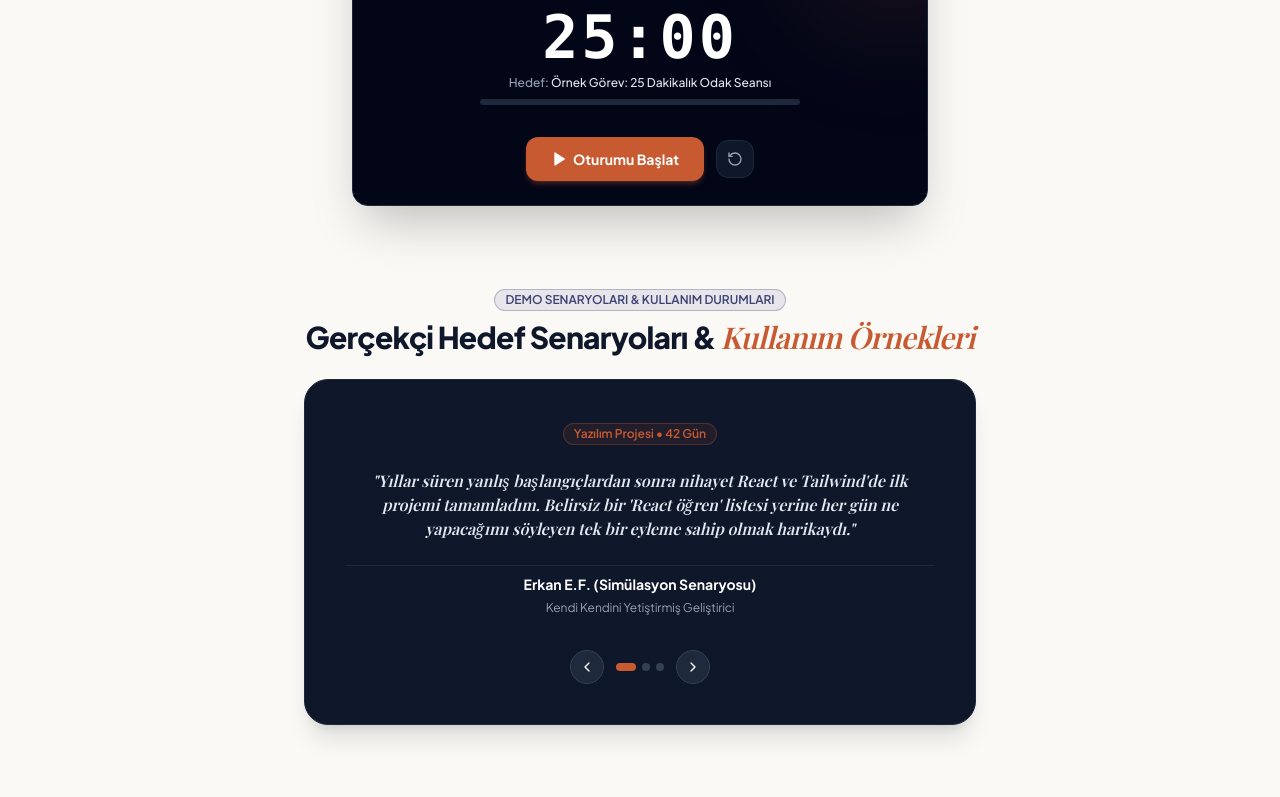
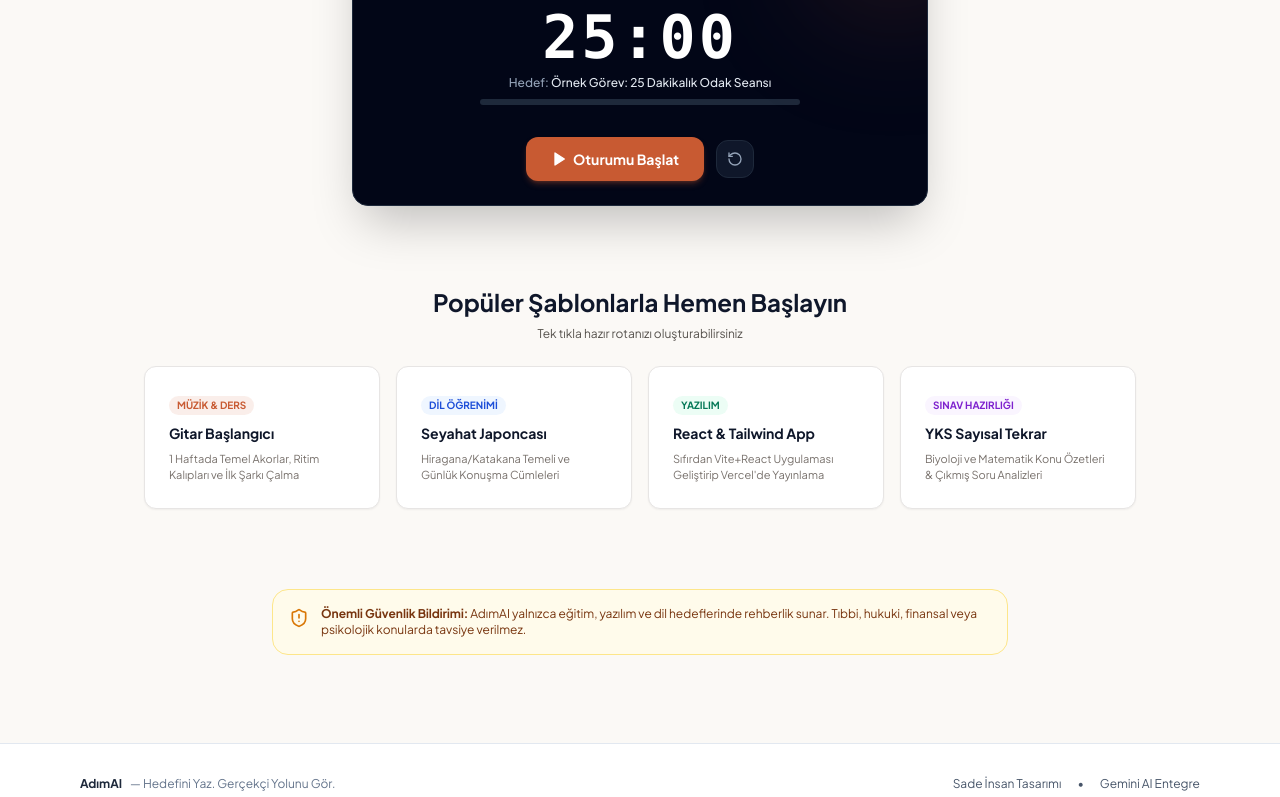
Before and after one commit to Laplace158/adim-ai, a React (Vite) app: page / in a window 1280 px wide. Shown: the part 2000-2797 px from the top of the page. Built offline with nearby package versions, Linux system fonts and the light colour scheme; a web font is replaced by a local one.

Commit message:
fix: High contrast black heading for Hedef Sonunda Oluşacak Somut Kanıtlar and remove Demo Scenarios / Testimonials section

```diff
--- a/src/components/LandingPage.tsx
+++ b/src/components/LandingPage.tsx
@@ -10,37 +10,6 @@ interface LandingPageProps {
 }
 
 export const LandingPage: React.FC<LandingPageProps> = ({ onStartGoal }) => {
-  const [activeTestimonialIdx, setActiveTestimonialIdx] = useState(0);
-
-  const testimonials = [
-    {
-      quote: "Yıllar süren yanlış başlangıçlardan sonra nihayet React ve Tailwind'de ilk projemi tamamladım. Belirsiz bir 'React öğren' listesi yerine her gün ne yapacağımı söyleyen tek bir eyleme sahip olmak harikaydı.",
-      author: "Erkan E.F.",
-      role: "Kendi Kendini Yetiştirmiş Geliştirici",
-      badge: "Yazılım Projesi • 42 Gün"
-    },
-    {
-      quote: "Japonca Hiragana ve Katakana alfabesini öğrenirken hep pes ediyordum. AdımAI günlük 25 dakikalık odak seansları ve Tofugu linkleriyle 2 haftada seyahat cümlelerimi konuşmamı sağladı.",
-      author: "Selin K.",
-      role: "Tasarımcı & Gezgin",
-      badge: "Dil Öğrenimi • 28 Gün"
-    },
-    {
-      quote: "YKS Biyoloji ve Matematik çalışırken konu dağları arasında kayboluyordum. Süreç bittiğinde elime verilen somut kanıt listesi ve deneme analizleri netlerimi %35 artırdı.",
-      author: "Mert Y.",
-      role: "YKS Sayısal Öğrencisi",
-      badge: "Sınav Hazırlığı • 60 Gün"
-    }
-  ];
-
-  const handleNextTestimonial = () => {
-    setActiveTestimonialIdx(prev => (prev + 1) % testimonials.length);
-  };
-
-  const handlePrevTestimonial = () => {
-    setActiveTestimonialIdx(prev => (prev - 1 + testimonials.length) % testimonials.length);
-  };
-
   return (
     <div className="space-y-20 py-6 sm:py-10">
       {/* Hero Section */}
@@ -179,55 +148,7 @@ export const LandingPage: React.FC<LandingPageProps> = ({ onStartGoal }) => {
           <FocusTimerWidget taskTitle="Örnek Görev: 25 Dakikalık Odak Seansı" defaultMinutes={25} />
         </div>
       </section>
-      {/* Demo Use Case Scenarios */}
-      <section className="max-w-4xl mx-auto px-4 text-center space-y-6">
-        <div className="space-y-2">
-          <Badge variant="indigo" className="font-semibold">DEMO SENARYOLARI & KULLANIM DURUMLARI</Badge>
-          <h2 className="text-3xl font-extrabold text-slate-900 tracking-tight">
-            Gerçekçi Hedef Senaryoları & <span className="font-serif italic font-normal text-[#C85A32]">Kullanım Örnekleri</span>
-          </h2>
-        </div>
 
-        <div className="bg-slate-900 text-white rounded-3xl p-6 sm:p-10 border border-slate-800 shadow-xl space-y-6 relative max-w-2xl mx-auto">
-          <Badge variant="terracotta" className="text-xs">{testimonials[activeTestimonialIdx].badge}</Badge>
-
-          <p className="text-sm sm:text-base text-slate-200 italic leading-relaxed font-serif">
-            "{testimonials[activeTestimonialIdx].quote}"
-          </p>
-
-          <div className="pt-2 border-t border-slate-800">
-            <span className="font-bold text-white text-sm block">{testimonials[activeTestimonialIdx].author} (Simülasyon Senaryosu)</span>
-            <span className="text-xs text-slate-400">{testimonials[activeTestimonialIdx].role}</span>
-          </div>
-
-          <div className="flex items-center justify-center gap-3 pt-2">
-            <button
-              onClick={handlePrevTestimonial}
-              className="p-2 rounded-full border border-slate-700 bg-slate-800 hover:bg-slate-700 text-white transition-colors"
-              title="Önceki Deneyim"
-            >
-              <ChevronLeft className="w-4 h-4" />
-            </button>
-            <div className="flex items-center gap-1.5">
-              {testimonials.map((_, idx) => (
-                <span
-                  key={idx}
-                  className={`w-2 h-2 rounded-full transition-all ${
-                    idx === activeTestimonialIdx ? 'bg-[#C85A32] w-5' : 'bg-slate-700'
-                  }`}
-                />
-              ))}
-            </div>
-            <button
-              onClick={handleNextTestimonial}
-              className="p-2 rounded-full border border-slate-700 bg-slate-800 hover:bg-slate-700 text-white transition-colors"
-              title="Sonraki Deneyim"
-            >
-              <ChevronRight className="w-4 h-4" />
-            </button>
-          </div>
-        </div>
-      </section>
 
       {/* Ready-to-use Popular Templates Quick Picker */}
       <section className="max-w-5xl mx-auto px-4 space-y-6">
--- a/src/components/PlanOverview/GoalAnalysisPreview.tsx
+++ b/src/components/PlanOverview/GoalAnalysisPreview.tsx
@@ -224,19 +224,19 @@ export const GoalAnalysisPreview: React.FC<GoalAnalysisPreviewProps> = ({
         </div>
       </div>
 
-      {/* Final Evidence Output — Black Title & Sleek Dark Card */}
-      <Card className="bg-slate-950 text-white space-y-4 border border-slate-800 shadow-xl">
-        <div className="flex items-center gap-2 pb-3 border-b border-slate-800">
-          <Award className="w-5 h-5 text-amber-400" />
-          <h4 className="font-black text-lg text-white tracking-tight">
+      {/* Final Evidence Output — Sharp High Contrast Black Title */}
+      <Card className="bg-white text-slate-900 space-y-4 border border-slate-300 shadow-md">
+        <div className="flex items-center gap-2 pb-3 border-b border-slate-200">
+          <Award className="w-5 h-5 text-[#C85A32]" />
+          <h4 className="font-black text-lg text-slate-900 tracking-tight">
             Hedef Sonunda Oluşacak Somut Kanıtlar
           </h4>
         </div>
         <div className="grid grid-cols-1 sm:grid-cols-3 gap-3 text-xs">
           {finalEvidence.map((ev, idx) => (
-            <div key={idx} className="bg-slate-900 p-3.5 rounded-xl border border-slate-800 flex items-start gap-2">
+            <div key={idx} className="bg-slate-900 text-white p-3.5 rounded-xl border border-slate-800 flex items-start gap-2 shadow-xs">
               <CheckCircle2 className="w-4 h-4 text-emerald-400 shrink-0 mt-0.5" />
-              <span className="font-medium text-slate-200">{ev}</span>
+              <span className="font-semibold text-slate-100">{ev}</span>
             </div>
           ))}
         </div>
```
